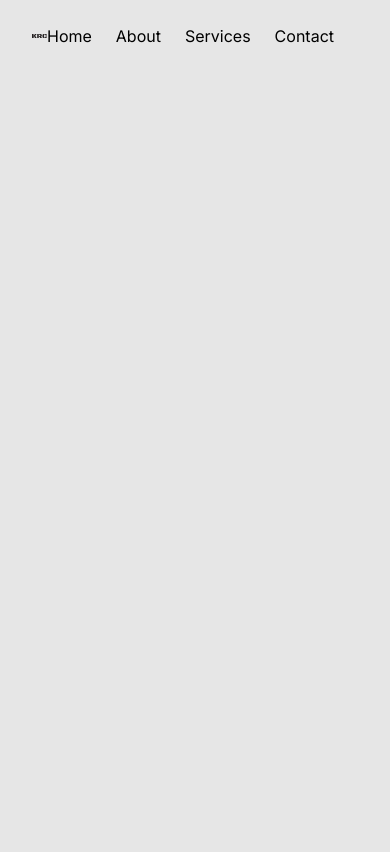
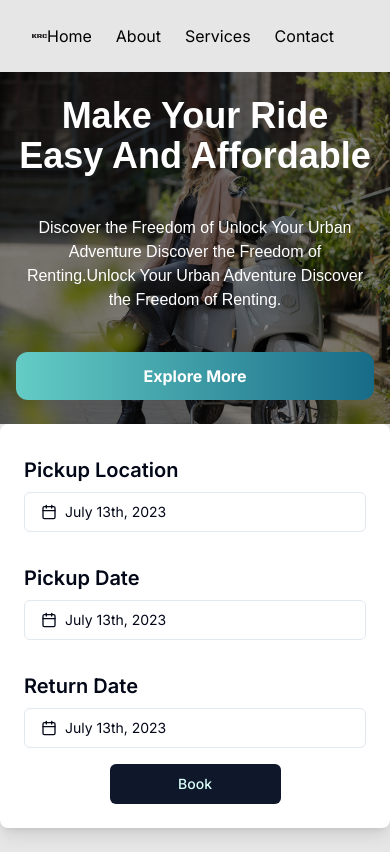
Before and after one commit to pixprocoder/rent_scooter, a Next.js app: page / in a window 390 px wide. Built offline with nearby package versions, Linux system fonts and the light colour scheme.

Commit message:
card added with responsive

```diff
--- a/app/globals.css
+++ b/app/globals.css
@@ -51,15 +51,22 @@ body {
   font-family: "Raleway", sans-serif;
 }
 
-/* .banner2 {
-  background-image: url("../public/images/g.png");
+.banner2 {
+  /* background-image: url("../public/images/bannerImg.jpg"); */
+  background-image: linear-gradient(
+      to right,
+      rgba(0, 0, 0, 0.5),
+      rgba(0, 0, 0, 0.5)
+    ),
+    url("../public/images/bannerImg.jpg");
+  background-blend-mode: multiply;
   background-size: cover;
   background-position: center;
   background-repeat: no-repeat;
   width: 100vw;
   height: 100%;
   margin-left: calc(-50vw + 50%);
-} */
+}
 .banner1 {
   background-image: linear-gradient(
       to right,
--- a/app/page.tsx
+++ b/app/page.tsx
@@ -11,16 +11,15 @@ import Testimonials from "@/components/testimonials/Testimonials";
 export default function Home() {
   return (
     <section>
-      {/* <Hero /> */}
-
-      {/* <Book />
-      <HowItWorks />
-      <PopularCar />
-      <Services />
-      <WhyChooseUs />
-      <About />
-      <Testimonials />
-      <Contact /> */}
+      <Hero />
+      <Book />
+      {/* <HowItWorks /> */}
+      {/* <PopularCar /> */}
+      {/* <Services /> */}
+      {/* <WhyChooseUs /> */}
+      {/* <About /> */}
+      {/* <Testimonials /> */}
+      {/* <Contact /> */}
     </section>
   );
 }
--- a/components/book/Book.tsx
+++ b/components/book/Book.tsx
@@ -22,13 +22,12 @@ const Book = () => {
           {/* Location */}
           <div className="w-full">
             <h2 className="text-xl font-semibold my-2">Pickup Location</h2>
-            <div className="flex flex-col lg:flex-row gap-1 lg:gap-4">
             <Popover>
               <PopoverTrigger asChild>
                 <Button
                   variant={"outline"}
                   className={cn(
-                      "w-[280px] justify-start text-left font-normal",
+                    "w-full justify-start text-left font-normal",
                     !date && "text-muted-foreground"
                   )}
                 >
@@ -46,7 +45,6 @@ const Book = () => {
               </PopoverContent>
             </Popover>
           </div>
-          </div>
           {/* Pickup date */}
           <div className="w-full">
             <h2 className="text-xl font-semibold my-2">Pickup Date</h2>
@@ -57,7 +55,7 @@ const Book = () => {
                     <Button
                       variant={"outline"}
                       className={cn(
-                        "w-[280px] justify-start text-left font-normal",
+                        "w-full justify-start text-left font-normal",
                         !date && "text-muted-foreground"
                       )}
                     >
@@ -87,7 +85,7 @@ const Book = () => {
                     <Button
                       variant={"outline"}
                       className={cn(
-                        "w-[280px] justify-start text-left font-normal",
+                        "w-full justify-start text-left font-normal",
                         !date && "text-muted-foreground"
                       )}
                     >
--- a/components/home/Hero.tsx
+++ b/components/home/Hero.tsx
@@ -5,13 +5,13 @@ import Button from "../shared/Button";
 const Hero = () => {
   return (
     <section className="banner2 py-6 lg:py-60">
-      <div className=" py-10 container mx-auto">
+      <div className=" text-center ">
         <div className=" px-4 lg:p-0 flex justify-between items-center flex-col lg:flex-row-reverse">
-          <Image
+          {/* <Image
             src={scooter}
             className="hidden rounded-lg lg:block flex-1 "
             alt=""
-          />
+          /> */}
           <div className=" flex-1">
             <h1 className="text-4xl lg:text-7xl    font-bold font-header text-white">
               Make Your Ride
@@ -23,9 +23,7 @@ const Hero = () => {
               Freedom of Renting.Unlock Your Urban Adventure Discover the
               Freedom of Renting.
             </p>
-            <div className="flex space-x-4">
-              <Button title="Book Now"></Button>
-            </div>
+            <Button title="Explore More"></Button>
           </div>
         </div>
       </div>
```
Also changed, not shown: public/images/bannerImg.jpg (added). Lines whose indentation alone changed are shown as unchanged.
